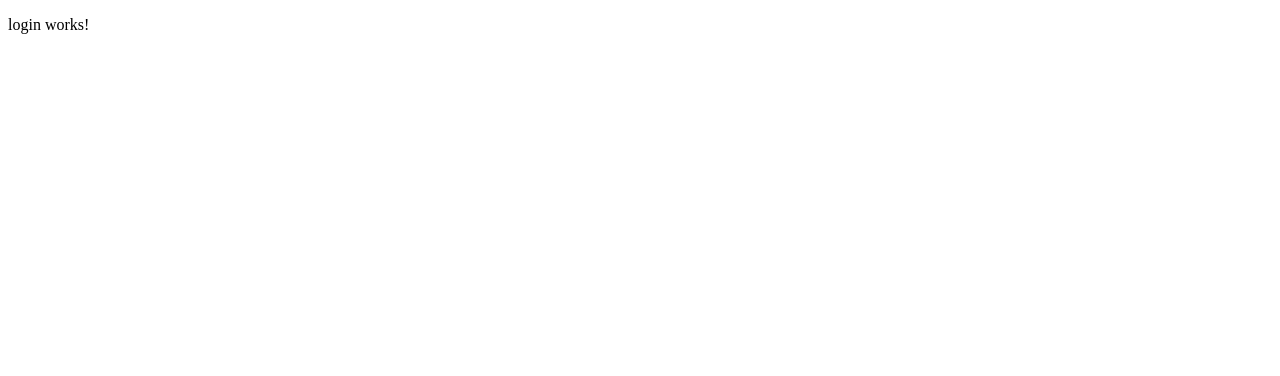
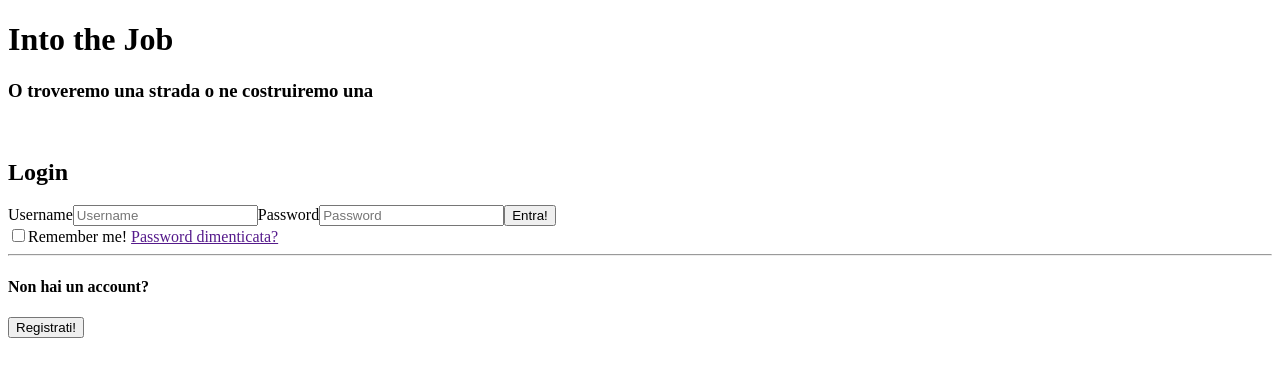
Before and after one commit to fenix638/IntoTheJob, an Angular app in the folder intoTheJob/: page /login in a window 1280 px wide. Shown: the top 376 px of the page. Built offline with nearby package versions, Linux system fonts and the light colour scheme.

Commit message:
html Login

```diff
--- a/intoTheJob/src/app/app-routing.module.ts
+++ b/intoTheJob/src/app/app-routing.module.ts
@@ -6,7 +6,8 @@ import { LoginComponent } from './login/login.component';
 const routes: Routes = [{
       path: 'login',
       component: LoginComponent
-      }];
+      },
+      { path: '', redirectTo: '/login', pathMatch: 'full' }];
 
 @NgModule({
   imports: [RouterModule.forRoot(routes)],
--- a/intoTheJob/src/app/login/login.component.html
+++ b/intoTheJob/src/app/login/login.component.html
@@ -1 +1,22 @@
-<p>login works!</p>
+<div>
+    <h1>Into the Job</h1>
+    <h3>O troveremo una strada o ne costruiremo una</h3>
+</div>
+
+
+<div>
+    <img src="" width="" height="">
+    <h2>Login</h2>
+    <label for="Username">Username</label>
+    <input type="text" name="Username" id="Username" placeholder="Username">
+    <label for="Password">Password</label>
+    <input type="password" name="Password" id="Password" placeholder="Password">
+
+    <button>Entra!</button>
+    <br>
+    <input type="checkbox">Remember me!
+    <a href="">Password dimenticata?</a>
+    <hr>
+    <h4>Non hai un account?</h4>
+    <button>Registrati!</button>
+</div>
```
